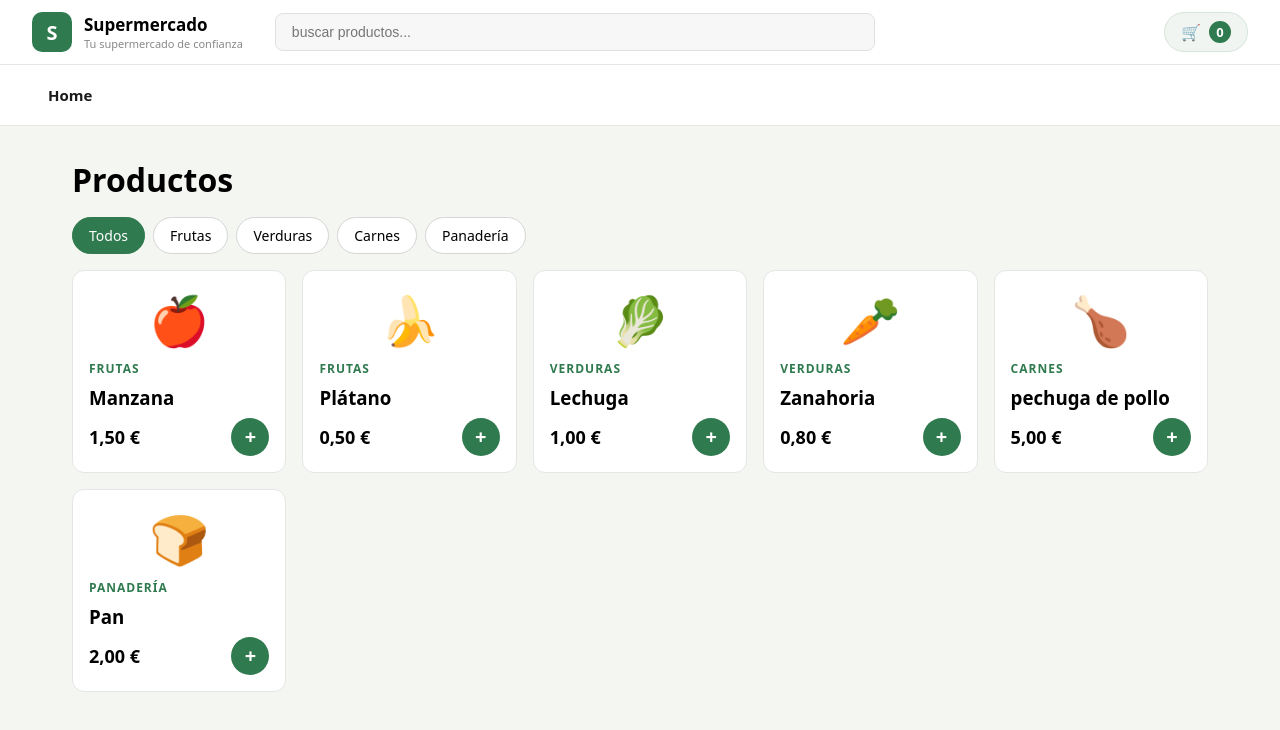
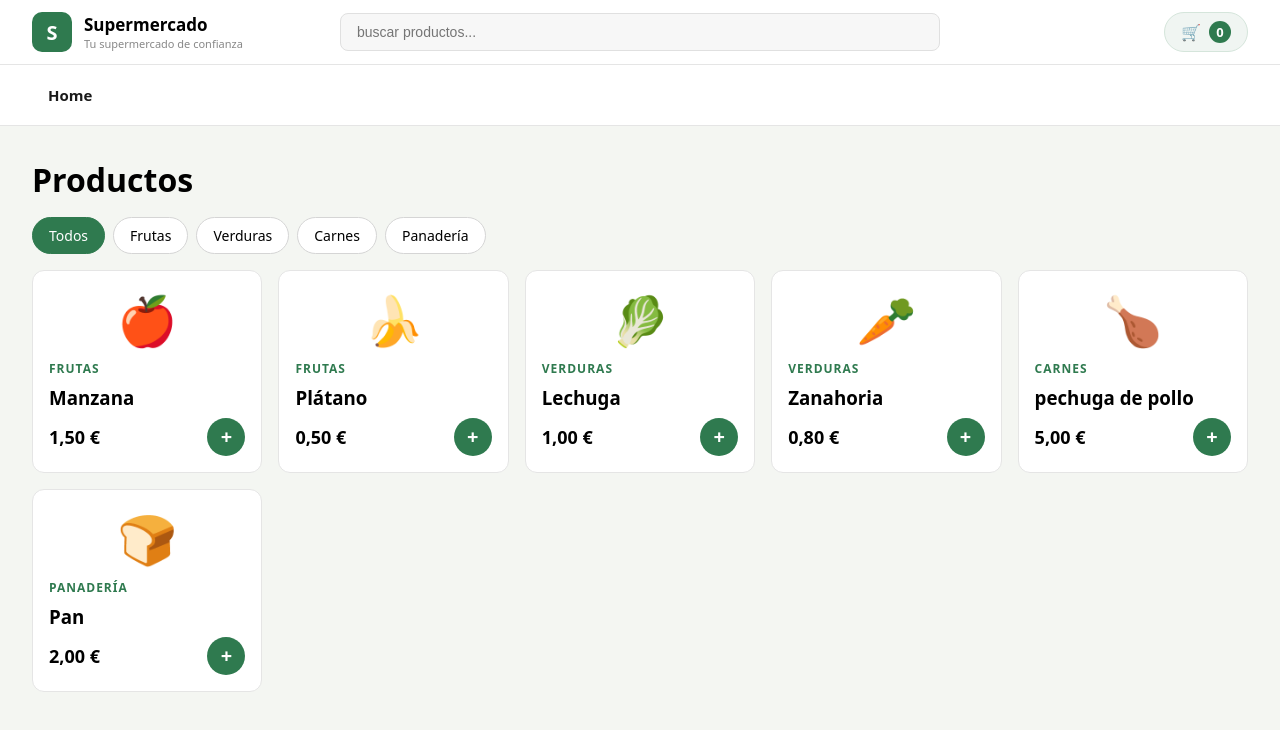
Before and after one commit to davidarranz7/SuperMercado, an Angular app: page / in a window 1280 px wide. Shown: the top 730 px of the page. Built offline with nearby package versions, Linux system fonts and the light colour scheme.

Commit message:
centrando de nuevo.....

```diff
--- a/src/app/app.css
+++ b/src/app/app.css
@@ -5,10 +5,11 @@ header {
 }
 
 .header-contenido {
-  max-width: 1400px;
-  margin: 0 auto;
+  width: 100%;
   padding: 12px 32px;
-  display: flex;
+
+  display: grid;
+  grid-template-columns: 1fr minmax(300px, 600px) 1fr;
   align-items: center;
   gap: 32px;
 }
@@ -18,6 +19,7 @@ header {
   align-items: center;
   gap: 12px;
   flex-shrink: 0;
+  justify-self: start;
 }
 
 .logo-icono {
@@ -49,8 +51,7 @@ header {
 }
 
 .buscador {
-  flex: 1;
-  max-width: 600px;
+  width: 100%;
   padding: 10px 16px;
   border: 1px solid #e0e0e0;
   border-radius: 8px;
@@ -98,7 +99,7 @@ nav a:hover {
 
 .boton-carrito {
   display: flex;
-  margin-left: auto; /* empuja el boton hacia la derecha */
+  justify-self: end;
   align-items: center;
   gap: 8px;
   background-color: #f0f5f2;
--- a/src/app/pages/home/home.css
+++ b/src/app/pages/home/home.css
@@ -1,6 +1,6 @@
 /* margenes de la pagina */
 .contenido {
-    max-width: 1200px; /* ancho maximo de la pagina */
+    max-width: 1400px; /* ancho maximo de la pagina */
     margin: 0 auto; /* centrado horizontal */
     padding: 32px; /* espacio interior a los lados */
 }
```
